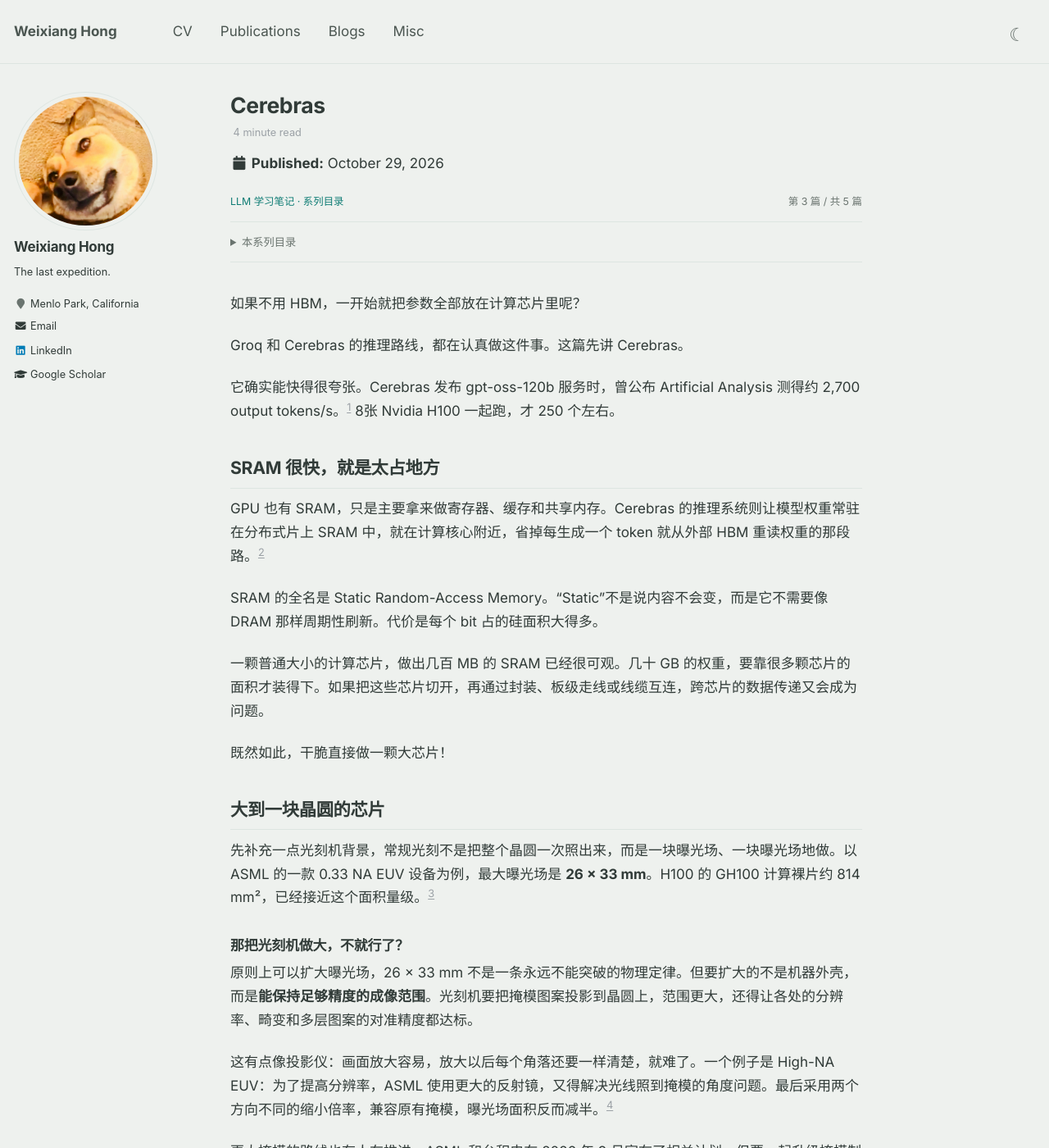
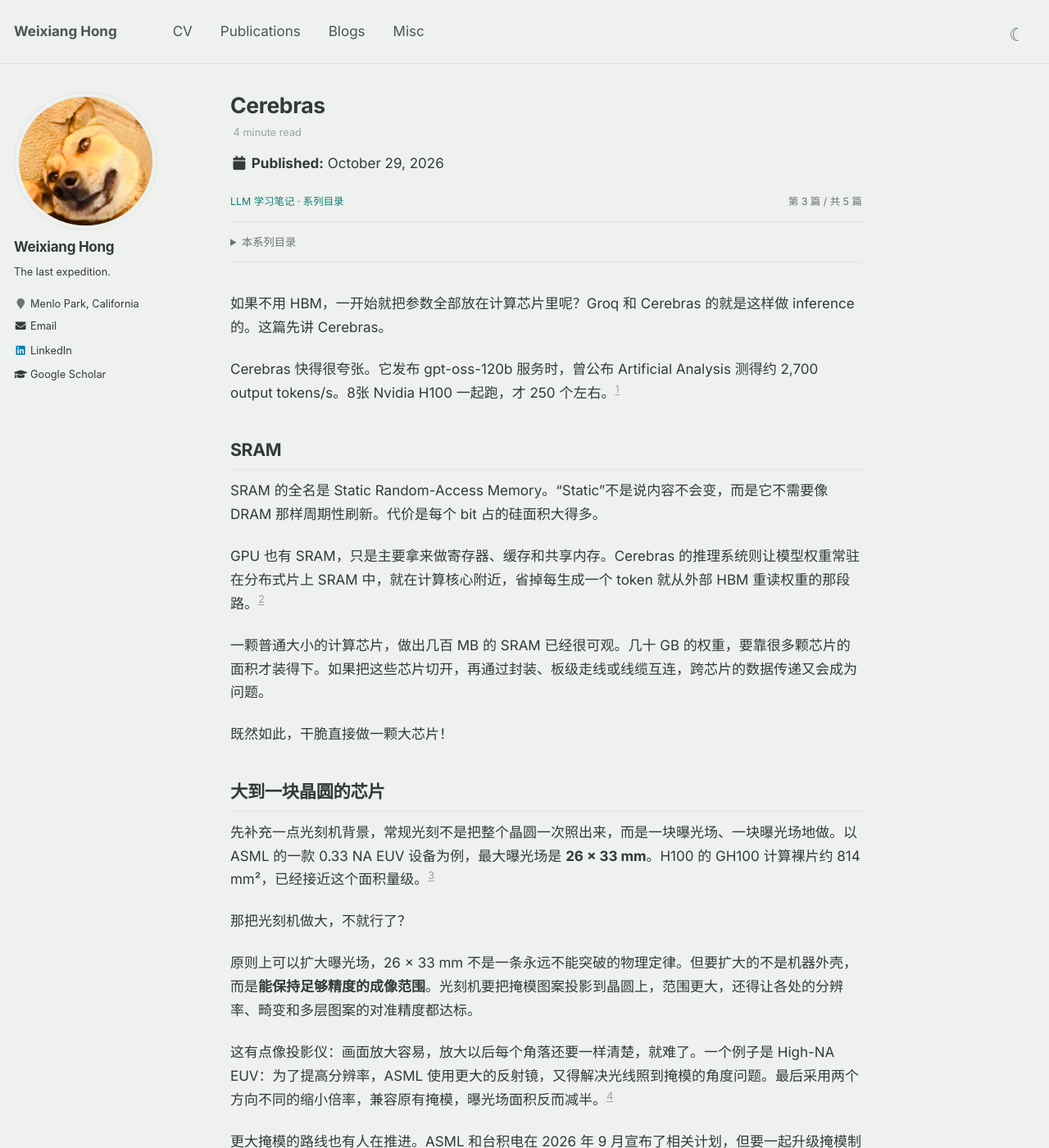
Before and after one commit to weixianghong/weixianghong.github.io, a Jekyll site: the page built from _posts/2026-10-29-inference-cerebras.md, in a window 1280 px wide and 1400 px high. Shown: the whole window at 82% size. Built offline with Jekyll 4.4.1, drawn with Linux system fonts in a browser that asks for light colours; some of the changed text lies outside the part shown.

Commit message:
Update 2026-10-29-inference-cerebras.md

```diff
--- a/_posts/2026-10-29-inference-cerebras.md
+++ b/_posts/2026-10-29-inference-cerebras.md
@@ -11,17 +11,15 @@
 tags: [llm, inference, cerebras]
 ---
 
-如果不用 HBM，一开始就把参数全部放在计算芯片里呢？
+如果不用 HBM，一开始就把参数全部放在计算芯片里呢？Groq 和 Cerebras 的就是这样做 inference 的。这篇先讲 Cerebras。
 
-Groq 和 Cerebras 的推理路线，都在认真做这件事。这篇先讲 Cerebras。
+Cerebras 快得很夸张。它发布 gpt-oss-120b 服务时，曾公布 Artificial Analysis 测得约 2,700 output tokens/s。8张 Nvidia H100 一起跑，才 250 个左右。[^speed]
 
-它确实能快得很夸张。Cerebras 发布 gpt-oss-120b 服务时，曾公布 Artificial Analysis 测得约 2,700 output tokens/s。[^speed] 8张 Nvidia H100 一起跑，才 250 个左右。
+## SRAM
 
-## SRAM 很快，就是太占地方
+SRAM 的全名是 Static Random-Access Memory。“Static”不是说内容不会变，而是它不需要像 DRAM 那样周期性刷新。代价是每个 bit 占的硅面积大得多。
 
 GPU 也有 SRAM，只是主要拿来做寄存器、缓存和共享内存。Cerebras 的推理系统则让模型权重常驻在分布式片上 SRAM 中，就在计算核心附近，省掉每生成一个 token 就从外部 HBM 重读权重的那段路。[^inference]
-
-SRAM 的全名是 Static Random-Access Memory。“Static”不是说内容不会变，而是它不需要像 DRAM 那样周期性刷新。代价是每个 bit 占的硅面积大得多。
 
 一颗普通大小的计算芯片，做出几百 MB 的 SRAM 已经很可观。几十 GB 的权重，要靠很多颗芯片的面积才装得下。如果把这些芯片切开，再通过封装、板级走线或线缆互连，跨芯片的数据传递又会成为问题。
 
@@ -52,11 +50,11 @@
 
 以 WSE-3 为例，面积是 46,225 mm²，约为 H100 裸片的 57 倍；启用 90 万个 AI 计算核心，片上 SRAM 合计 44 GB。[^wse]
 
-然而，晶圆不是完美的，一定会有制造缺陷。芯片越大，碰到缺陷的概率越高。不切开，坏一小块，难道整片就报废？
+然而，晶圆不是完美的，一定会有制造缺陷。芯片越大，碰到缺陷的概率越高。台积电之所以独步天下，关键护城河就是它的良率很高。
 
 Cerebras 的办法是把容错做细：核心很小，加上冗余核心和可以绕路的互连，坏的部分关掉，由冗余资源补上。它公开的 WSE-3 数据是约 **97 万个物理核心，但只启用 90 万个**。坏点不会自动只影响一个核心，但设计会尽量把损失局限在小范围。[^yield]
 
-## 44 GB 还是装不下，怎么办？
+## 44 GB 还是装不下
 
 那就用多片晶圆，进行软件层面的优化。
 
```
Also changed, not shown: other parts of _posts/2026-10-29-inference-cerebras.md (+2 -2 lines).
